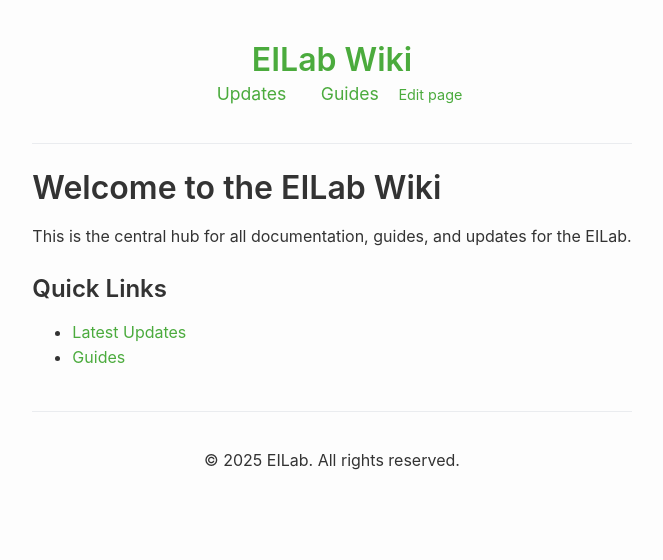
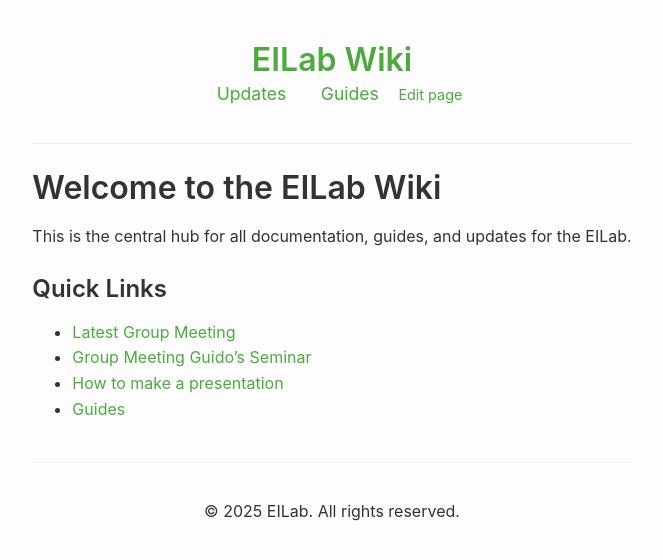
Before and after one commit to cadoraghese/demo_wiki_eilab, a Jekyll site: the page built from index.md, in a window 1280 px wide. Shown: the top 560 px of the page, without its empty margins (308-971 px from the left). Built offline with Jekyll 4.4.1, drawn with Linux system fonts in a browser that asks for light colours.

Commit message:
Update index.md

```diff
--- a/index.md
+++ b/index.md
@@ -9,5 +9,7 @@ This is the central hub for all documentation, guides, and updates for the EILab
 
 ## Quick Links
 
--   [Latest Updates](/demo_wiki_eilab/Updates/2025-06-23)
--   [Guides](/demo_wiki_eilab/Guides/Presentations/index)
+-   [Latest Group Meeting](/demo_wiki_eilab/Group Meetings/2025-06-23)
+-   [Group Meeting Guido's Seminar](/demo_wiki_eilab/Group Meetings/2024-03-25)
+-   [How to make a presentation](/demo_wiki_eilab/Guides/Presentations/index)
+-   [Guides](/demo_wiki_eilab/Guides)
```
